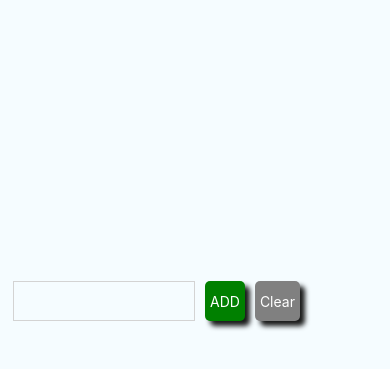
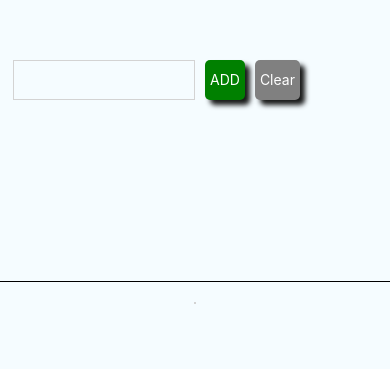
Before and after one commit to joeshub/packing-list, a React Native app: screen / in a window 390 px wide. Shown: the part 121-490 px from the top of the page. Built offline with nearby package versions, Linux system fonts and the light colour scheme.

Commit message:
Introduce ListView & render grid

```diff
--- a/App.js
+++ b/App.js
@@ -4,8 +4,8 @@ import { StyleSheet, Text, View, TextInput, TouchableOpacity, FlatList } from "r
 /*
   STEP THREE
   • Add ability to "check" an item
+  • Intro to ListView
   • Bring in grid
-  • Store checked-off values in local state
 */
 
 export default class App extends Component {
@@ -62,6 +62,7 @@ export default class App extends Component {
     const borderBottomWidth = this.state.items.length - 3 > index ? 1 : 0
     return (
       <TouchableOpacity
+        onPress={() => this.checkItem(item)}
         style={[styles.itemWrapper, { borderRightWidth, borderBottomWidth }]}
         key={index}
       >
@@ -74,13 +75,16 @@ export default class App extends Component {
     const { items } = this.state
     return (
       <View style={styles.container}>
+        <View style={styles.topContainer}>
           {this.renderInputRow()}
           {items.map((item, i) => (
             <Text onPress={() => this.checkItem(item)} key={i} style={styles.theValue}>
               {item}
             </Text>
           ))}
-        <View style={{ alignItems: "center" }}>
+        </View>
+        <View style={{ flex: 1, padding: 20 }}>
+          <View style={{ alignItems: "center", flexShrink: 1 }}>
             <FlatList
               data={items}
               keyExtractor={item => item}
@@ -91,6 +95,7 @@ export default class App extends Component {
             />
           </View>
         </View>
+      </View>
     )
   }
 }
@@ -98,9 +103,14 @@ export default class App extends Component {
 const styles = StyleSheet.create({
   container: {
     flex: 1,
-    backgroundColor: "#F5FCFF",
+    backgroundColor: "#F5FCFF"
+  },
+  topContainer: {
+    flex: 1,
     justifyContent: "center",
-    alignItems: "center"
+    alignItems: "center",
+    borderBottomWidth: 1,
+    borderBottomColor: "black"
   },
   input: {
     width: "50%",
@@ -146,5 +156,21 @@ const styles = StyleSheet.create({
   buttonText: {
     margin: 5,
     color: "white"
+  },
+  list: {
+    borderWidth: 1,
+    borderColor: "lightgray"
+  },
+  itemWrapper: {
+    borderBottomWidth: 1,
+    borderColor: "lightgray",
+    height: 40,
+    width: 100,
+    alignItems: "center",
+    justifyContent: "center"
+  },
+  item: {
+    margin: 5,
+    fontSize: 12
   }
 })
```
Lines whose indentation alone changed are shown as unchanged.
